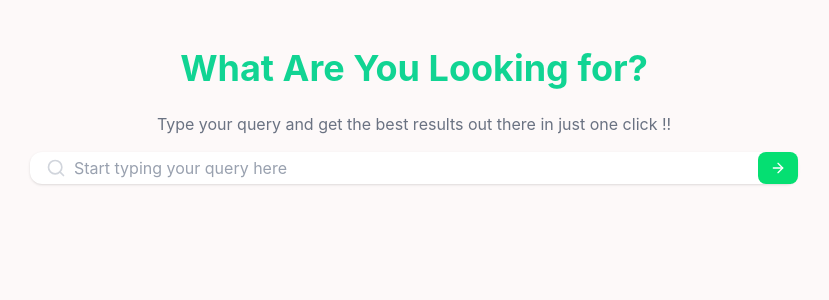
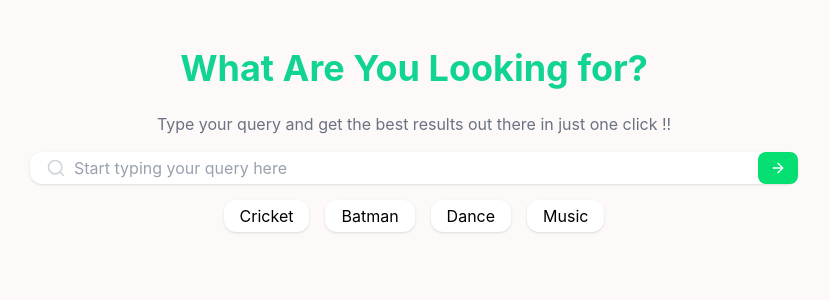
Before and after one commit to Rishabh503/saras-takehome, a Vue app: page / in a window 1280 px wide. Shown: the top 300 px of the page, without its empty margins (226-1055 px from the left). Built offline with nearby package versions, Linux system fonts and the light colour scheme.

Commit message:
done with basic features

```diff
--- a/src/App.vue
+++ b/src/App.vue
@@ -6,6 +6,7 @@ import {ref} from "vue"
 // const show=ref(false)
 const results=ref([]);
 const loading = ref(false)
+const emptyResponse=ref(false)
 
 async function search(query){
   if(!query){
@@ -16,9 +17,14 @@ async function search(query){
   try {
      const res = await fetch(`https://api.tvmaze.com/search/shows?q=${query}`)
     const data = await res.json()
-// console.log(data)
+
     results.value = data
-    console.log(results.value)
+    if(data.length==0){
+      emptyResponse.value=true;
+    }else{
+      emptyResponse.value=false
+    }
+    // console.log(results.value)
   } catch (error) {
     console.log("error from vue.app:",error)
   }
@@ -37,7 +43,7 @@ async function search(query){
       <SearchBar @search="search" />
       <Loader v-if="loading"/>
     <!-- <Loader/> -->
-      <SearchResultList :results="results"/>
+      <SearchResultList :results="results" :emptyResponse="emptyResponse"/>
     </div>
 
   </div>
--- a/src/components/SearchBar.vue
+++ b/src/components/SearchBar.vue
@@ -24,6 +24,20 @@ function onSearch(){
     </button>
         </div>
     </main>
+    <div v-if="query.length==0" class="w-full flex items-center justify-center gap-4 ">
+      <span class="rounded-xl py-1  w-auto mt-4 shadow-sm px-4 border-green-200 bg-white ">
+        Cricket
+      </span>
+      <span class="rounded-xl py-1  w-auto mt-4 shadow-sm px-4 border-green-200 bg-white ">
+        Batman
+      </span>
+      <span class="rounded-xl py-1  w-auto mt-4 shadow-sm px-4 border-green-200 bg-white ">
+        Dance
+      </span>
+      <span class="rounded-xl py-1  w-auto mt-4 shadow-sm px-4 border-green-200 bg-white ">
+        Music
+      </span>
+    </div>
 
 </template>
 
--- a/src/components/SearchResultList.vue
+++ b/src/components/SearchResultList.vue
@@ -6,11 +6,12 @@ const props = defineProps({
   results: {
     type: Array,
     default: () => []
-  }
+  },
+  emptyResponse:Boolean
 })
 console.log(props.results)
 if(props.results){
-    console.log(props.results)
+    console.log("from props",props.results.length)
 }
 
 const items = ref([
@@ -40,10 +41,10 @@ const items = ref([
 </script>
 
 <template>
-  <div class="mt-2">
+  <div v-if="!emptyResponse" class="mt-2">
 
     <ListItem
-      v-for="item in results"
+      v-for="item in props.results"
       :key="item.show.id"
       :title="item.show.name"
       :desc="item.show.summary"
@@ -53,4 +54,18 @@ const items = ref([
     />
 
   </div>
+
+  <div v-else  class="border border-green-50 shadow-sm mb-4 mt-2 p-3 bg-white rounded-lg">
+  <p class="text-sm text-gray-700">
+    No results found for your search.
+    Try searching for something like <span class="font-medium">cricket</span>,
+    <span class="font-medium">batman</span>,
+    <span class="font-medium">dogs</span>, or
+    <span class="font-medium">dance</span>.
+  </p>
+
+  <p class="text-xs text-gray-500 mt-1">
+    It’s also possible the search term is invalid or not available in our dataset.
+  </p>
+</div>
 </template>
```
